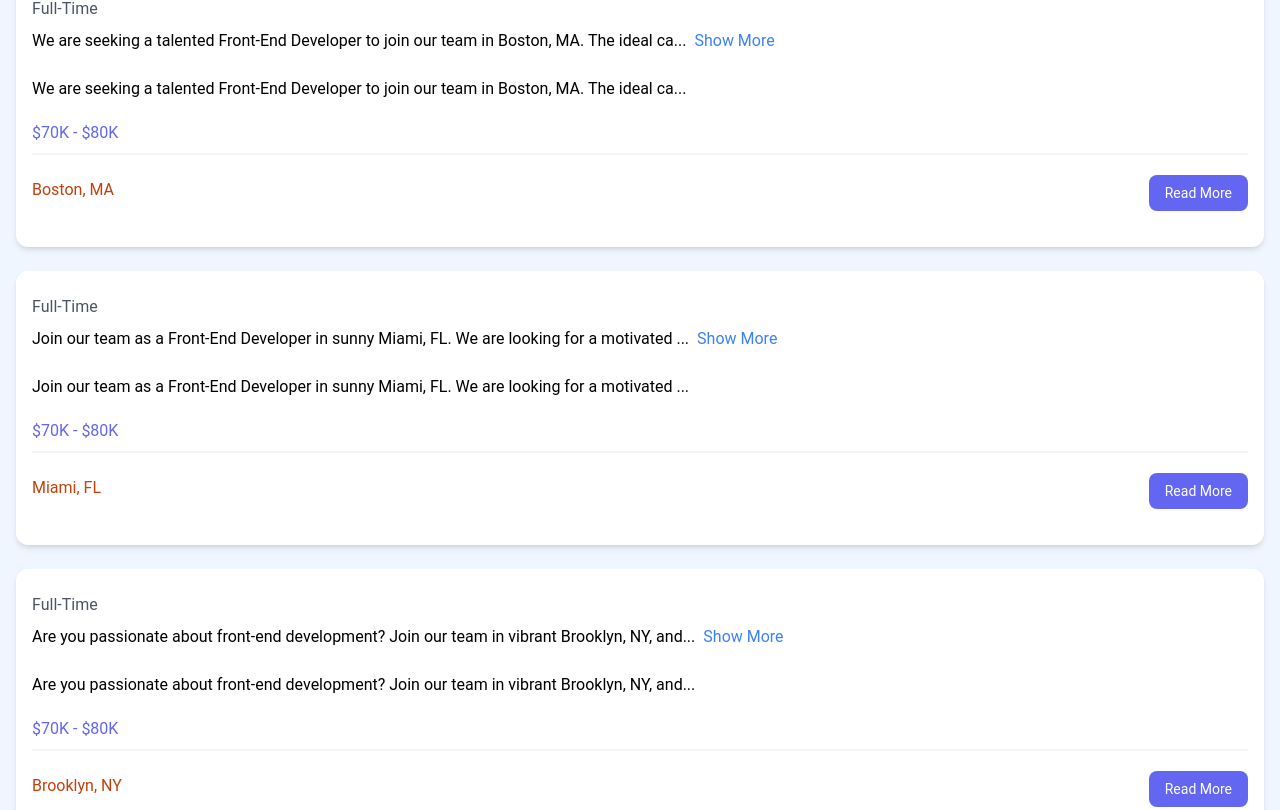
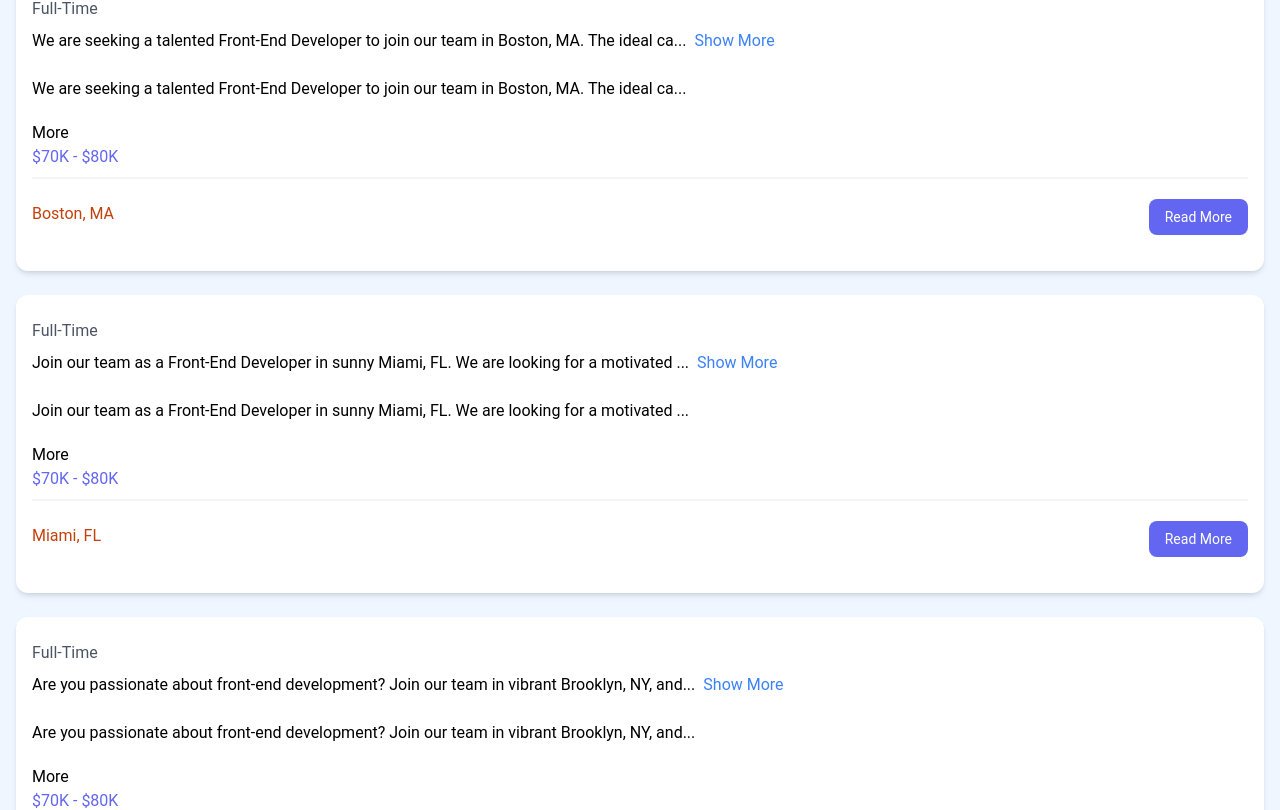
Before and after one commit to laxmis-prog/JobListing-, a React (Vite) app: page / in a window 1280 px wide. Shown: the part 920-1730 px from the top of the page. Built offline with nearby package versions, Linux system fonts and the light colour scheme.

Commit message:
Updated component state

```diff
--- a/src/components/JobListing.jsx
+++ b/src/components/JobListing.jsx
@@ -28,6 +28,13 @@
         </div>
 
         <div className="mb-5">{description}</div>
+
+        <button
+          onClick={() => setShowFullDescription((prevState) => !prevState)}
+          className="text-indigo-500.mb-5 hover:text-indigo-600"
+        >
+          {showFullDescription ? "Less" : "More"}
+        </button>
 
         <h3 className="text-indigo-500 mb-2">{job.salary}</h3>
 
```
